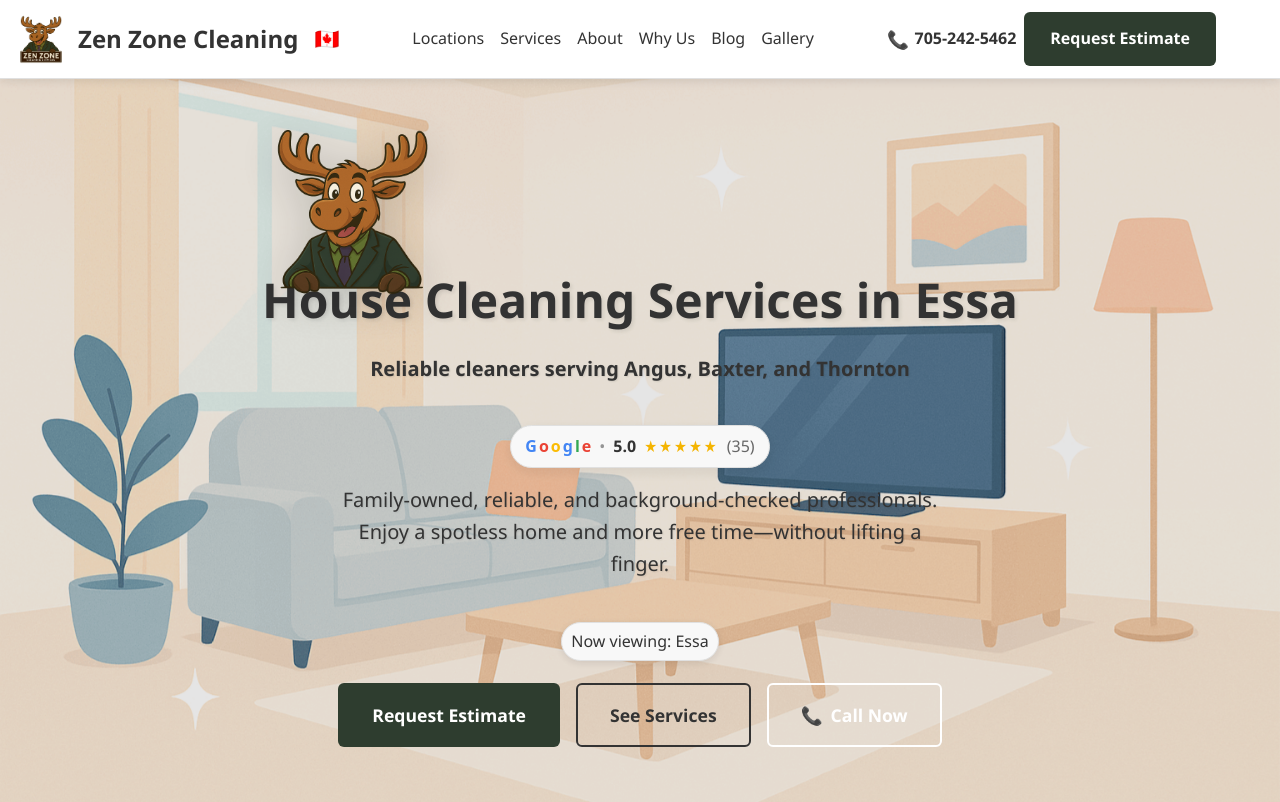
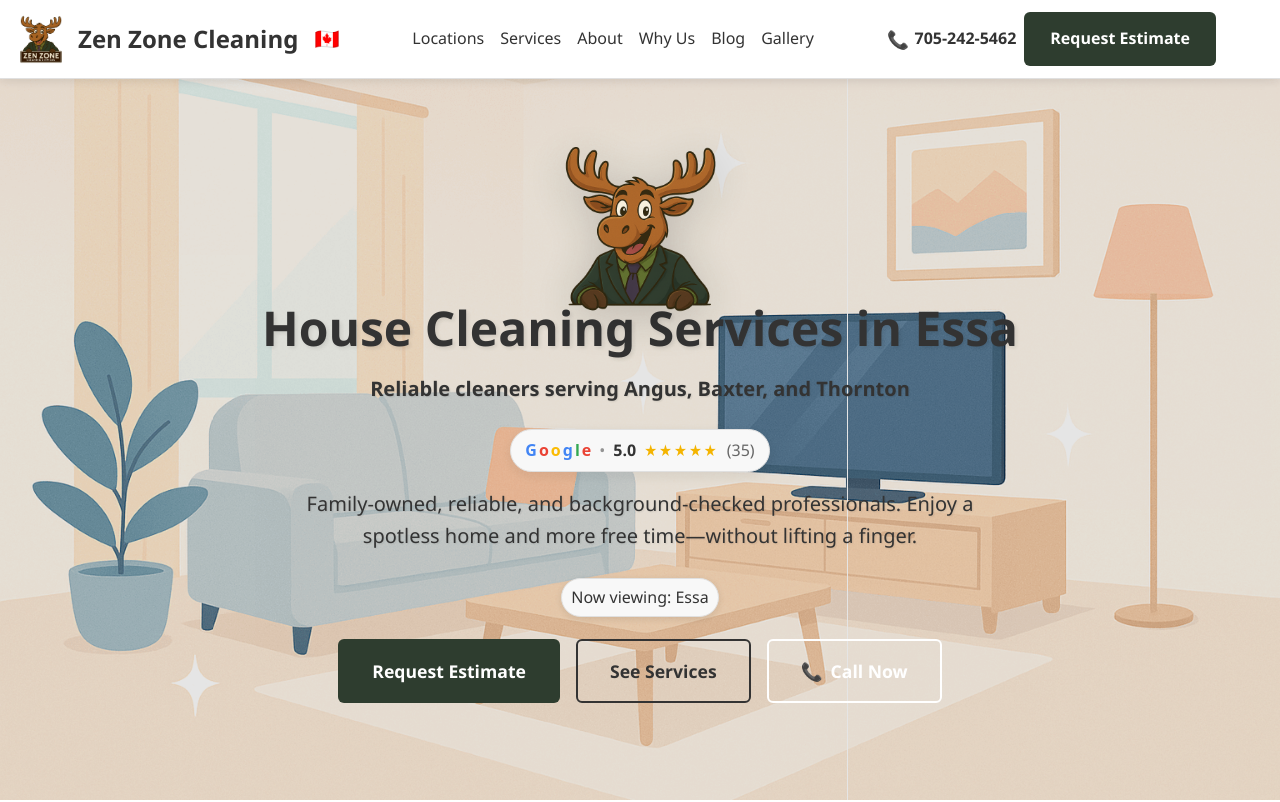
Before and after one commit to marinusdebeer/zen-zone-cleaning-website, a React (Create React App) app: page /house-cleaning-services-essa in a window 1280 px wide. Shown: the top 802 px of the page. Built offline with nearby package versions, Linux system fonts and the light colour scheme.

Commit message:
images improved

```diff
--- a/src/components/About.css
+++ b/src/components/About.css
@@ -10,6 +10,31 @@
 .about__content {
   flex: 1 1 400px;
   position: relative;
+}
+
+/* Moose mascot sitting on the About title */
+.about__title {
+  position: relative;
+  display: inline-block;
+}
+.about__title::after {
+  content: '';
+  position: absolute;
+  top: -99px;
+  left: 50%;
+  transform: translateX(-50%);
+  width: 120px;
+  height: 120px;
+  background: url('/public/images/peaking_moose.png') no-repeat center / contain;
+  pointer-events: none;
+}
+
+@media (max-width: 768px) {
+  .about__title::after {
+    width: 84px;
+    height: 84px;
+    top: -48px;
+  }
 }
 
 .about__content p {
--- a/src/components/Hero.css
+++ b/src/components/Hero.css
@@ -42,6 +42,13 @@
   color: var(--color-text); /* dark text in light mode */
 }
 
+/* Ensure the hero mascot centers cleanly above the headline */
+.hero .hero__mascot {
+  display: block;
+  margin-left: auto;
+  margin-right: auto;
+}
+
 /* In dark mode, use light text */
 [data-theme='dark'] .hero__content {
   color: var(--color-secondary);
@@ -50,7 +57,7 @@
 .hero__title {
   font-size: 3rem;
   font-weight: 700;
-  margin-bottom: 1.5rem;
+  margin: 0.25rem 0 1rem; /* tighten around mascot */
   line-height: 1.2;
   text-shadow: 2px 2px 4px var(--color-shadow);
   transition: color var(--transition-medium);
@@ -58,8 +65,8 @@
 
 .hero__subtitle {
   font-size: 1.25rem;
-  margin-bottom: 2.5rem;
-  max-width: 600px;
+  margin-bottom: 1.5rem;
+  max-width: 720px;
   margin-left: auto;
   margin-right: auto;
   line-height: 1.6;
--- a/src/components/Mascots.css
+++ b/src/components/Mascots.css
@@ -3,7 +3,7 @@
   pointer-events: none;
   user-select: none;
   /* display: block; */
-  margin-bottom: -29px;
+  margin-bottom: 0; /* Avoid pulling adjacent content upward */
   filter: drop-shadow(0 8px 24px rgba(0, 0, 0, 0.18));
 }
 
@@ -12,11 +12,23 @@
 .mascot--lg { width: 180px; height: auto; }
 
 /* Hero placements */
-.hero__mascot { z-index: 4; }
+.hero__mascot {
+  z-index: 4;
+  display: block;
+  margin-left: auto;
+  margin-right: auto;
+  margin-bottom: -22px;
+}
 .hero__mascot--br { bottom: 18px; right: 18px; transform: rotate(-4deg); }
 
 /* Reviews placements */
-.reviews__mascot { z-index: 1; }
+.reviews__mascot {
+  z-index: 1;
+  display: block;
+  margin-left: auto;
+  margin-right: auto;
+  margin-bottom: 8px;
+}
 .reviews__mascot--peek { top: -10px; left: -8px; transform: rotate(-6deg); }
 
 /* About placements */
--- a/src/components/Reviews.css
+++ b/src/components/Reviews.css
@@ -35,8 +35,8 @@
   align-items: center;
   justify-content: center;
   text-align: center;
-  gap: 1rem;
-  margin: 0 0 2rem 0;
+  gap: 0.5rem;
+  margin: 0 0 1.5rem 0;
   padding: 0 1rem;
 }
 
@@ -94,7 +94,7 @@
 }
 
 .reviews__scroller {
-  margin: 0 0 0 1rem;
+  margin: 0 1rem;
   display: grid;
   grid-auto-flow: column;
   grid-auto-columns: 60%;
@@ -219,7 +219,7 @@
 
 /* Scattered faces positions */
 .reviews__face { z-index: 1; }
-.reviews__face--tl { top: -20px; left: -10px; }
+.reviews__face--tl { top: -20px; left: 0; right: 0; margin: 0 auto; }
 .reviews__face--br { bottom: -30px; right: -20px; }
 
 @media (max-width: 768px) {
--- a/src/components/Reviews.js
+++ b/src/components/Reviews.js
@@ -73,7 +73,6 @@ export default function Reviews() {
   }, []);
   return (
     <section className="reviews" id="reviews" aria-label="Client Reviews">
-      <img src={`${process.env.PUBLIC_URL}/images/peaking_moose.png`} alt="" className="mascot mascot--md reviews__mascot reviews__mascot--peek" aria-hidden="true" />
       <div className="reviews__header">
         <h2 className="reviews__title">Reviews</h2>
         <div className="reviews__actions">
@@ -100,17 +99,13 @@ export default function Reviews() {
             </span>
           </a>
         </div>
-        <div className="faces-row faces-row--overlap" aria-hidden="true" style={{ marginTop: '0.5rem' }}>
-          <span className="face face--md face--circle face--bg face--zoom" style={{ backgroundImage: `url(${process.env.PUBLIC_URL}/images/2.png)` }} />
-          <span className="face face--md face--blob face--bg face--zoom-sm" style={{ backgroundImage: `url(${process.env.PUBLIC_URL}/images/6.png)` }} />
-          <span className="face face--md face--heart face--bg face--zoom-lg" style={{ backgroundImage: `url(${process.env.PUBLIC_URL}/images/1.png)` }} />
-        </div>
+        {/* Removed small overlapping faces for a cleaner header */}
       </div>
 
-      {/* Scattered decorative faces */}
-      <img src={`${process.env.PUBLIC_URL}/images/4.png`} alt="" className="face face--lg face--rounded face--sticker reviews__face reviews__face--tl" aria-hidden="true" />
-      <img src={`${process.env.PUBLIC_URL}/images/8.png`} alt="" className="face face--xl face--heart face--sticker reviews__face reviews__face--br face--tilt-r2" aria-hidden="true" />
-
+    {/* Scattered decorative faces */}
+    <img src={`${process.env.PUBLIC_URL}/images/8.png`} alt="" className="face face--xl
+    face--heart face--sticker reviews__face reviews__face--br face--tilt-r2"
+    aria-hidden="true" />
       <div className="reviews__scroller" aria-label="Reviews list">
         {REVIEWS.map((r) => (
           <ReviewCard key={r.name} review={r} />
```
